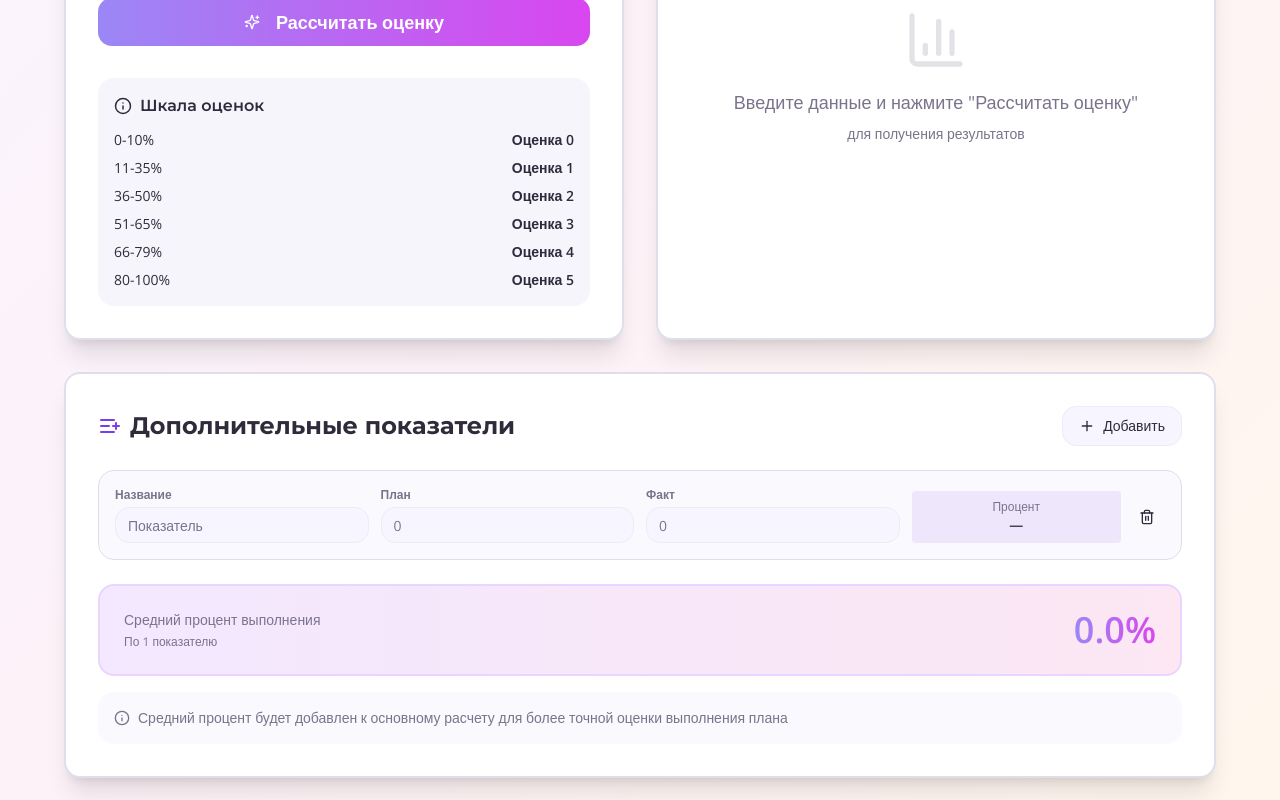
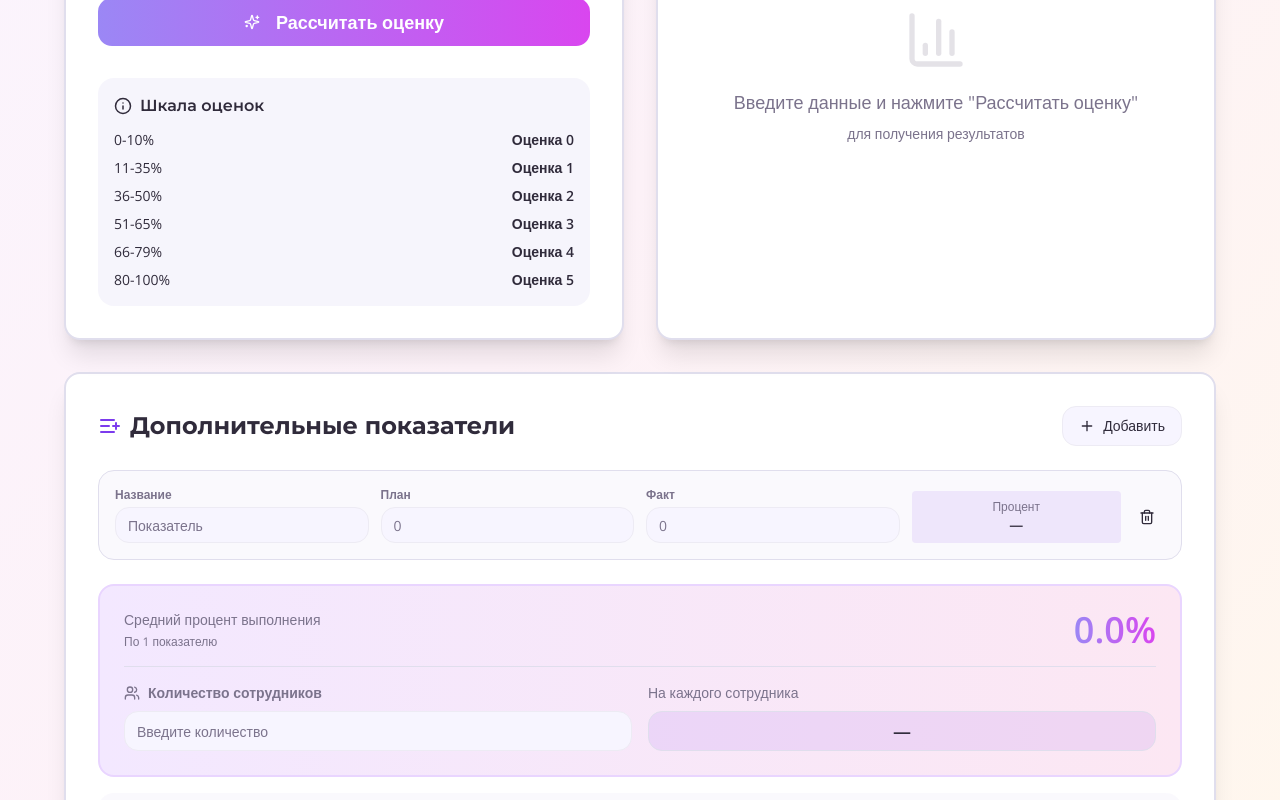
Before and after one commit to pr-poehali-dev/plan-evaluation-tool, a React (Vite) app: page / in a window 1280 px wide. Both pictures are taken after typing "5", "5" into the empty fields and a click on the button "Добавить". Shown: the part 560-1360 px from the top of the page. Built offline with nearby package versions, Linux system fonts and the light colour scheme.

Commit message:
Добавить распределение процента вручную

```diff
--- a/src/components/AdditionalIndicators.tsx
+++ b/src/components/AdditionalIndicators.tsx
@@ -17,6 +17,9 @@ interface AdditionalIndicatorsProps {
   onRemoveIndicator: (id: string) => void;
   onUpdateIndicator: (id: string, field: 'name' | 'plan' | 'fact', value: string) => void;
   averagePercentage: number;
+  employeeCount: string;
+  onEmployeeCountChange: (value: string) => void;
+  distributedPercentage: number;
 }
 
 export default function AdditionalIndicators({
@@ -24,7 +27,10 @@ export default function AdditionalIndicators({
   onAddIndicator,
   onRemoveIndicator,
   onUpdateIndicator,
-  averagePercentage
+  averagePercentage,
+  employeeCount,
+  onEmployeeCountChange,
+  distributedPercentage
 }: AdditionalIndicatorsProps) {
   return (
     <Card className="p-8 shadow-xl border-2 hover:shadow-2xl transition-shadow">
@@ -112,8 +118,9 @@ export default function AdditionalIndicators({
       </div>
 
       {indicators.length > 0 && (
+        <div className="space-y-4">
           <div className="p-6 bg-gradient-to-r from-purple-100 to-pink-100 rounded-lg border-2 border-purple-200">
-          <div className="flex items-center justify-between">
+            <div className="flex items-center justify-between mb-4">
               <div>
                 <div className="text-sm text-muted-foreground mb-1">Средний процент выполнения</div>
                 <div className="text-xs text-muted-foreground">
@@ -124,6 +131,40 @@ export default function AdditionalIndicators({
                 <div className="text-4xl font-bold bg-gradient-to-r from-gradient-purple to-gradient-pink bg-clip-text text-transparent">
                   {averagePercentage.toFixed(1)}%
                 </div>
+              </div>
+            </div>
+
+            <div className="border-t pt-4">
+              <div className="flex items-end gap-4">
+                <div className="flex-1">
+                  <label className="text-sm font-semibold text-muted-foreground mb-2 block flex items-center gap-2">
+                    <Icon name="Users" size={16} />
+                    Количество сотрудников
+                  </label>
+                  <Input
+                    type="number"
+                    placeholder="Введите количество"
+                    min="1"
+                    value={employeeCount}
+                    onChange={(e) => onEmployeeCountChange(e.target.value)}
+                    className="h-10"
+                  />
+                </div>
+                <div className="flex-1">
+                  <div className="text-sm text-muted-foreground mb-2">На каждого сотрудника</div>
+                  <div className="h-10 px-3 bg-primary/10 rounded-md flex items-center justify-center border">
+                    <span className="font-bold text-lg">
+                      {distributedPercentage > 0 ? `${distributedPercentage.toFixed(2)}%` : '—'}
+                    </span>
+                  </div>
+                </div>
+              </div>
+              {parseFloat(employeeCount) > 0 && (
+                <div className="mt-3 text-xs text-muted-foreground flex items-center gap-1">
+                  <Icon name="Calculator" size={14} />
+                  {averagePercentage.toFixed(1)}% ÷ {employeeCount} = {distributedPercentage.toFixed(2)}%
+                </div>
+              )}
             </div>
           </div>
         </div>
--- a/src/hooks/useCalculation.ts
+++ b/src/hooks/useCalculation.ts
@@ -53,6 +53,8 @@ export function useCalculation() {
   const [indicators, setIndicators] = useState<Indicator[]>([]);
   const [averagePercentage, setAveragePercentage] = useState(0);
   const [filteredHistory, setFilteredHistory] = useState<Calculation[]>([]);
+  const [employeeCount, setEmployeeCount] = useState<string>('');
+  const [distributedPercentage, setDistributedPercentage] = useState(0);
 
   useEffect(() => {
     const savedHistory = localStorage.getItem('calculationHistory');
@@ -72,14 +74,15 @@ export function useCalculation() {
     }
 
     const basePercentage = (factNum / planNum) * 100;
-    const finalPercentage = basePercentage + averagePercentage;
+    const additionalPercent = distributedPercentage > 0 ? distributedPercentage : averagePercentage;
+    const finalPercentage = basePercentage + additionalPercent;
     const score = getScoreFromPercentage(finalPercentage);
 
     setResult({
       percentage: basePercentage,
       score,
       finalPercentage,
-      additionalPercentage: averagePercentage
+      additionalPercentage: additionalPercent
     });
 
     const newCalculation: Calculation = {
@@ -89,7 +92,7 @@ export function useCalculation() {
       percentage: basePercentage,
       score,
       date: new Date().toLocaleString('ru-RU'),
-      additionalPercentage: averagePercentage,
+      additionalPercentage: additionalPercent,
       finalPercentage
     };
 
@@ -136,6 +139,7 @@ export function useCalculation() {
   useEffect(() => {
     if (indicators.length === 0) {
       setAveragePercentage(0);
+      setDistributedPercentage(0);
       return;
     }
 
@@ -147,12 +151,21 @@ export function useCalculation() {
 
     if (validIndicators.length === 0) {
       setAveragePercentage(0);
+      setDistributedPercentage(0);
       return;
     }
 
     const sum = validIndicators.reduce((acc, ind) => acc + ind.percentage, 0);
-    setAveragePercentage(sum / validIndicators.length);
-  }, [indicators]);
+    const avg = sum / validIndicators.length;
+    setAveragePercentage(avg);
+
+    const empCount = parseFloat(employeeCount);
+    if (!isNaN(empCount) && empCount > 0) {
+      setDistributedPercentage(avg / empCount);
+    } else {
+      setDistributedPercentage(0);
+    }
+  }, [indicators, employeeCount]);
 
   const clearHistory = () => {
     setHistory([]);
@@ -171,6 +184,9 @@ export function useCalculation() {
     setFilteredHistory,
     indicators,
     averagePercentage,
+    employeeCount,
+    setEmployeeCount,
+    distributedPercentage,
     calculateScore,
     addIndicator,
     removeIndicator,
--- a/src/pages/Index.tsx
+++ b/src/pages/Index.tsx
@@ -25,6 +25,9 @@ export default function Index() {
     setFilteredHistory,
     indicators,
     averagePercentage,
+    employeeCount,
+    setEmployeeCount,
+    distributedPercentage,
     calculateScore,
     addIndicator,
     removeIndicator,
@@ -98,6 +101,9 @@ export default function Index() {
                 onRemoveIndicator={removeIndicator}
                 onUpdateIndicator={updateIndicator}
                 averagePercentage={averagePercentage}
+                employeeCount={employeeCount}
+                onEmployeeCountChange={setEmployeeCount}
+                distributedPercentage={distributedPercentage}
               />
             </div>
           </TabsContent>
```
Lines whose indentation alone changed are shown as unchanged.
